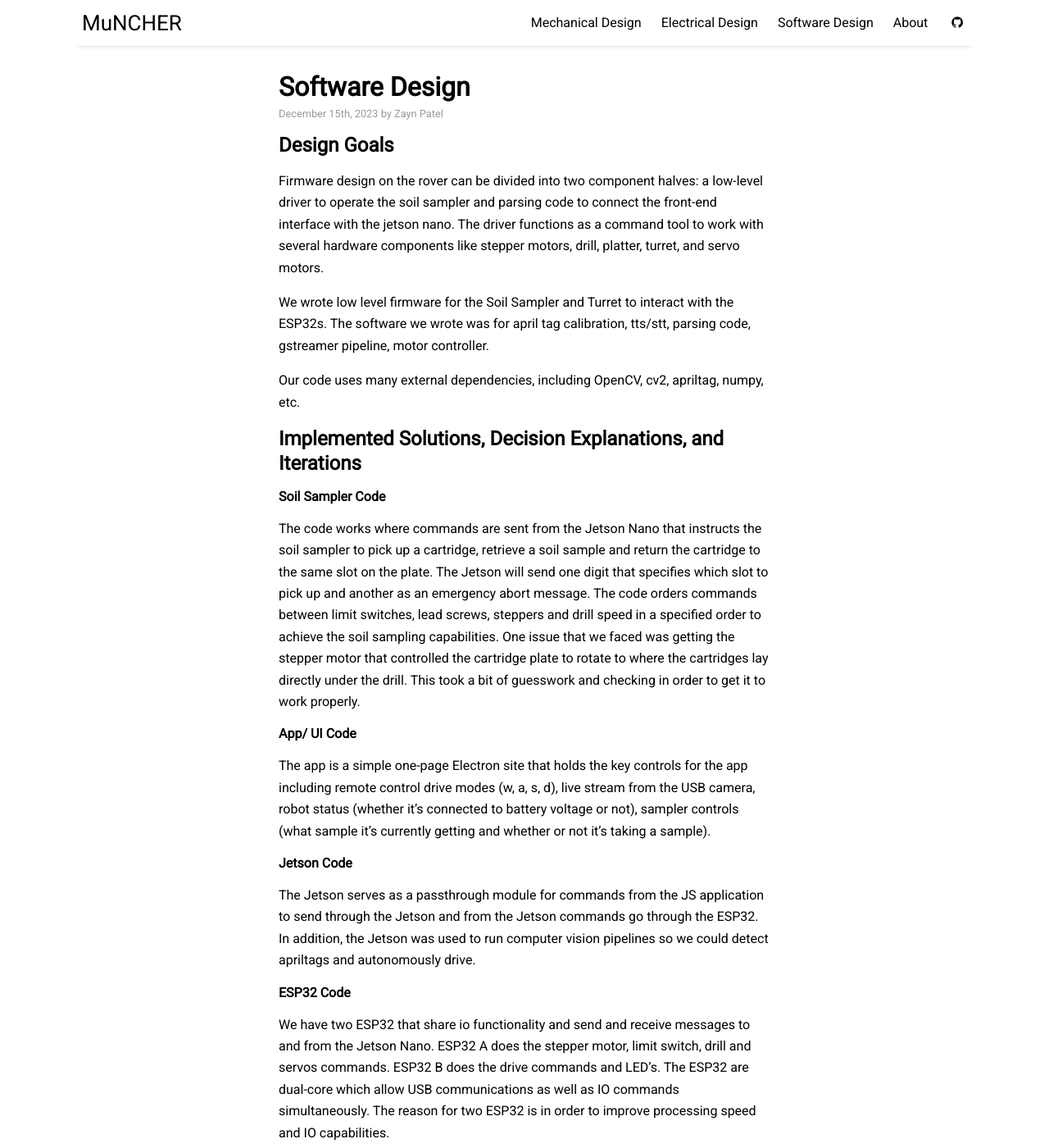
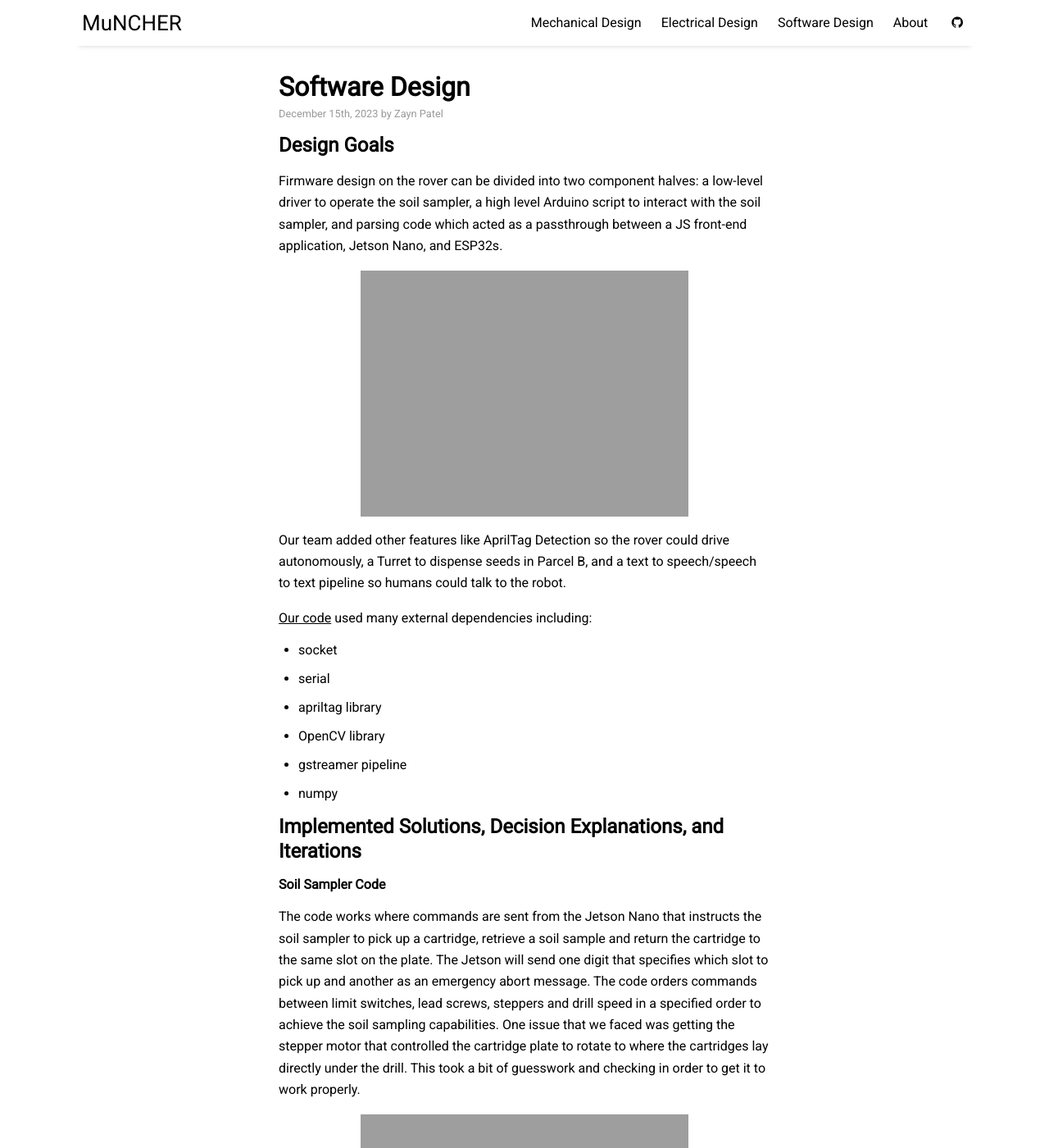
Before and after one commit to zaynpatel/the_muncher, a Jekyll site: the page built from pages/softdes.md, in a window 1280 px wide and 1400 px high. Shown: the whole window at 82% size. Built offline with Jekyll 4.4.1, drawn with Linux system fonts in a browser that asks for light colours; nearby versions of some CDN libraries.

Commit message:
Do these videos work off localhost?

```diff
--- a/pages/softdes.md
+++ b/pages/softdes.md
@@ -7,16 +7,26 @@
 permalink: /softdes
 ---
 ## Design Goals
-Firmware design on the rover can be divided into two component halves: a low-level driver to operate the soil sampler and parsing code to connect the front-end interface with the jetson nano. The driver functions as a command tool to work with several hardware components like stepper motors, drill, platter, turret, and servo motors.
+Firmware design on the rover can be divided into two component halves: a low-level driver to operate the soil sampler, a high level Arduino script to interact with the soil sampler, and parsing code which acted as a passthrough between a JS front-end application, Jetson Nano, and ESP32s.
 
-We wrote low level firmware for the Soil Sampler and Turret to interact with the ESP32s. The software we wrote was for april tag calibration, tts/stt, parsing code, gstreamer pipeline, motor controller.
+![Frontend App](https://zaynpatel.github.io/the_muncher//assets/img/frontend_App.png)
 
-Our code uses many external dependencies, including OpenCV, cv2, apriltag, numpy, etc.
+Our team added other features like AprilTag Detection so the rover could drive autonomously, a Turret to dispense seeds in Parcel B, and a text to speech/speech to text pipeline so humans could talk to the robot.
+
+[Our code](https://github.com/olincollege/The-MuNCHER) used many external dependencies including:
+- socket
+- serial
+- apriltag library
+- OpenCV library
+- gstreamer pipeline
+- numpy
 
 ## Implemented Solutions, Decision Explanations, and Iterations
 
 #### Soil Sampler Code
 The code works where commands are sent from the Jetson Nano that instructs the soil sampler to pick up a cartridge, retrieve a soil sample and return the cartridge to the same slot on the plate. The Jetson will send one digit that specifies which slot to pick up and another as an emergency abort message. The code orders commands between limit switches, lead screws, steppers and drill speed in a specified order to achieve the soil sampling capabilities. One issue that we faced was getting the stepper motor that controlled the cartridge plate to rotate to where the cartridges lay directly under the drill. This took a bit of guesswork and checking in order to get it to work properly.
+
+![insert image of soil sampler video](https://zaynpatel.github.io/the_muncher//assets/img/IMG_7064 2.MOV)
 
 #### App/ UI Code
 The app is a simple one-page Electron site that holds the key controls for the app including remote control drive modes (w, a, s, d), live stream from the USB camera, robot status (whether it’s connected to battery voltage or not), sampler controls (what sample it’s currently getting and whether or not it’s taking a sample).
```
